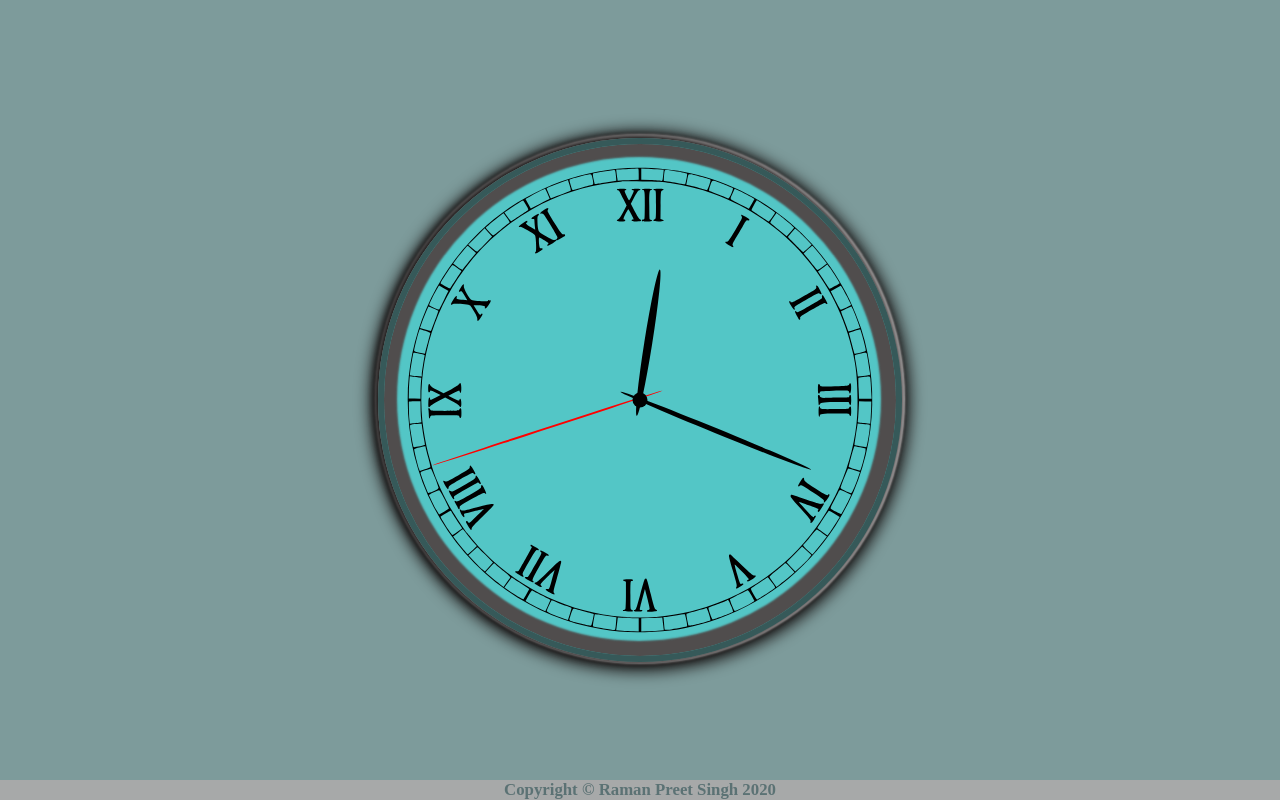
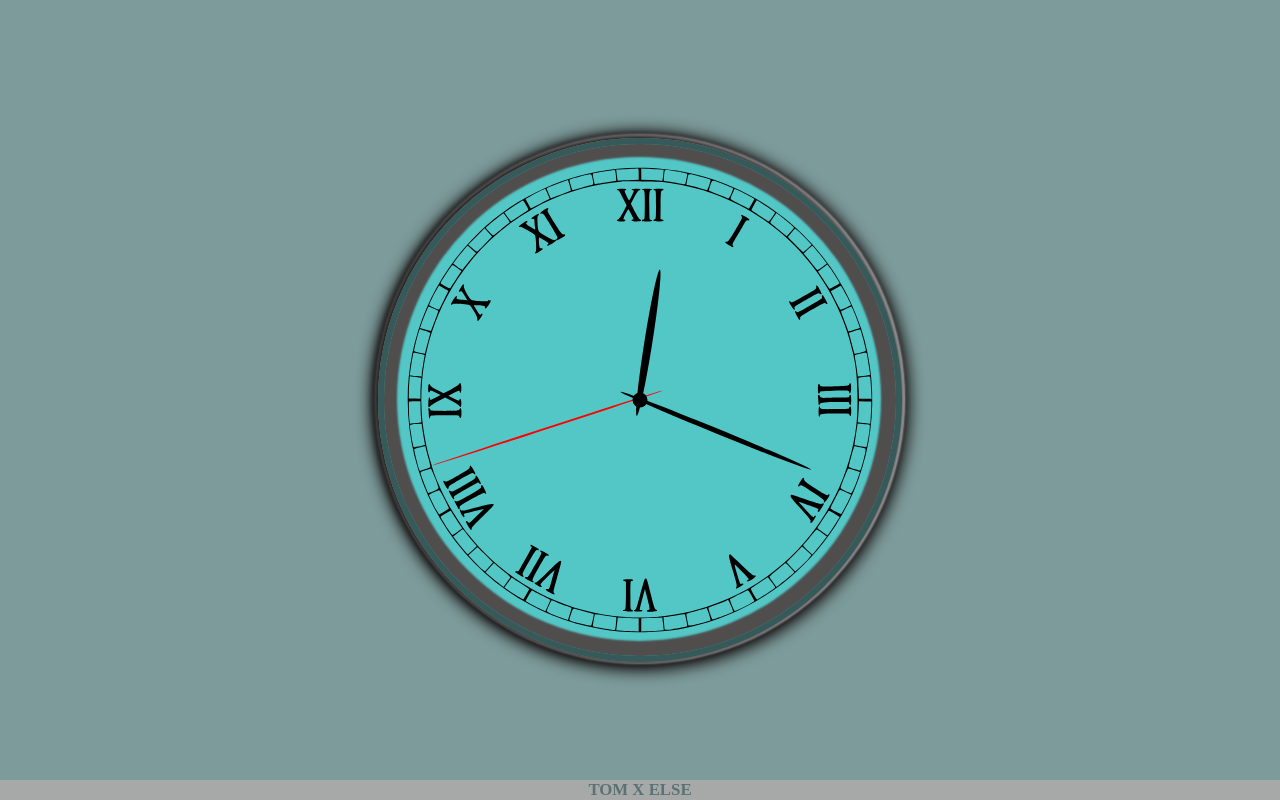
Before and after one commit to raman08/Analog-Clock, a plain HTML site: page index.html in a window 1280 px wide. Drawn offline with Linux system fonts and the light colour scheme; a web font is replaced by a local one.

Commit message:
Update index.html

```diff
--- a/index.html
+++ b/index.html
@@ -29,7 +29,7 @@
 
 	<footer class="footer">
 		<div class="footer_contents">
-			Copyright © Raman Preet Singh 2020
+			TOM X ELSE
 		</div>
 	</footer>
 
```
